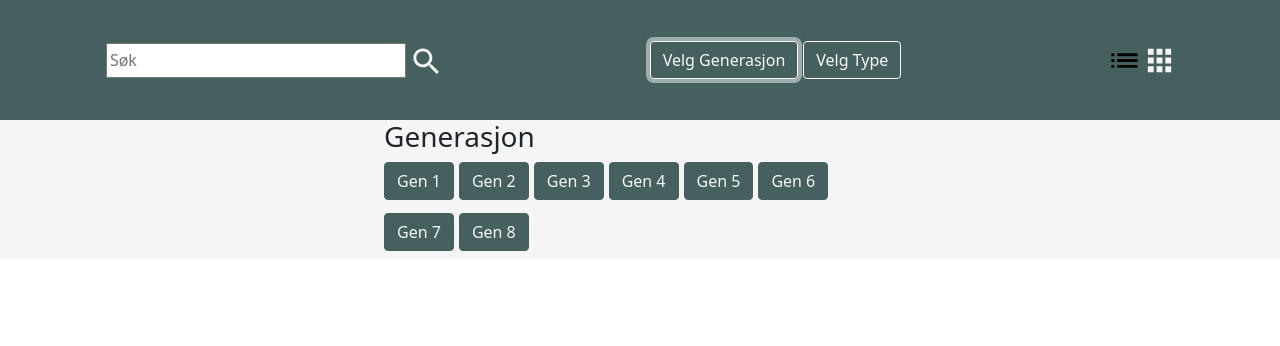
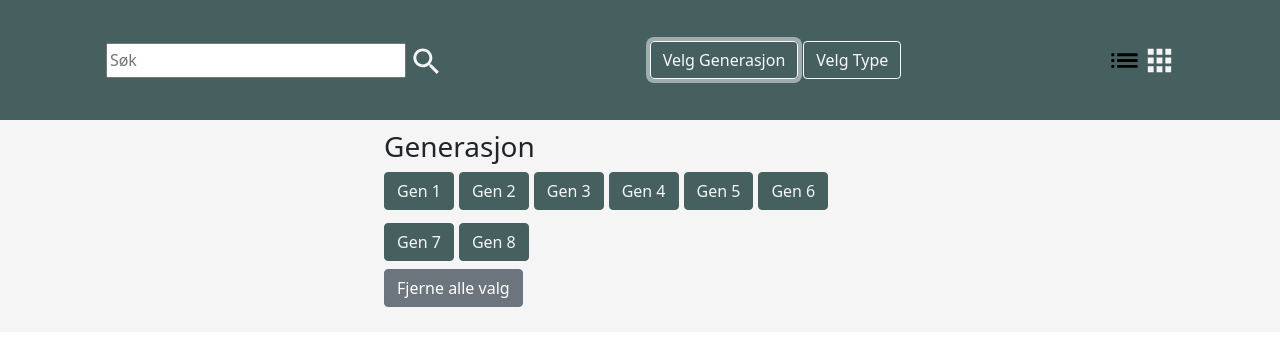
Before and after one commit to Magnusld/PokedexMirror, a React (Create React App) app in the folder frontend/: page / in a window 1280 px wide. Both pictures are taken after a click on the button "Velg Generasjon". Shown: the top 346 px of the page. Built offline with nearby package versions, Linux system fonts and the light colour scheme.

Commit message:
style(#12): Legge til litt css

```diff
--- a/frontend/src/App.tsx
+++ b/frontend/src/App.tsx
@@ -19,8 +19,10 @@ function App() {
               showGenSelection={showGenSelection}
               setShowTypeSelection={setShowTypeSelection}
               showTypeSelection={showTypeSelection}/>
-      {showGenSelection ? <GenOptionsComponent /> : null}
-      {showTypeSelection ? <TypeOptionComponent /> : null}
+      <div className="optionsContainer">
+        {showGenSelection ? <GenOptionsComponent /> : null}
+        {showTypeSelection ? <TypeOptionComponent /> : null}
+      </div>
     </div>
   );
 }
--- a/frontend/src/components/GenOptionsComponent.tsx
+++ b/frontend/src/components/GenOptionsComponent.tsx
@@ -3,7 +3,7 @@ import '../style/App.css';
 import {Button, Form, ToggleButton} from "react-bootstrap";
 import {RootState} from "../redux/store";
 import {useDispatch, useSelector} from "react-redux";
-import {swapSelectedGen} from "../redux/generationSlice";
+import {setAllGensTrue, swapSelectedGen} from "../redux/generationSlice";
 
 export function GenOptionsComponent() {
   const [checked, setChecked] = useState(false)
@@ -29,11 +29,13 @@ export function GenOptionsComponent() {
       <div style={{display: "flex", justifyContent: "center"}}>
         <div className={"filteringOptionsContainer"}>
           <div>
-            <h3 style={{textAlign: "left"}}>Generasjon</h3>
+            <h3 style={{textAlign: "left", marginTop: 10}}>Generasjon</h3>
           </div>
           <div className={"optionsButtonsContainer"} style={{flexGrow: 1}}>
             {showToggleButtons}
           </div>
+          <Button className="clearAllButton" variant="secondary"
+                  onClick={() => dispatch(setAllGensTrue())}>Fjerne alle valg</Button>
         </div>
       </div>
   )
--- a/frontend/src/components/TypeOptionComponent.tsx
+++ b/frontend/src/components/TypeOptionComponent.tsx
@@ -21,7 +21,8 @@ import {ReactComponent as Steel} from "../assets/typeIconsSvg/Pokémon_Steel_Typ
 import {ReactComponent as Water} from "../assets/typeIconsSvg/Pokémon_Water_Type_Icon.svg";
 import {useDispatch, useSelector} from "react-redux";
 import {RootState} from "../redux/store";
-import {swapSelectedType} from "../redux/TypeSlice";
+import {setAllTypesTrue, swapSelectedType} from "../redux/TypeSlice";
+import {setAllGensTrue} from "../redux/generationSlice";
 
 export function TypeOptionComponent() {
   const [checked, setChecked] = useState(false) // Temp variabel
@@ -36,7 +37,7 @@ export function TypeOptionComponent() {
       <div style={{display: "flex", justifyContent: "center"}}>
         <div className={"filteringOptionsContainer"}>
           <div>
-            <h3 style={{textAlign: "left"}}>Type</h3>
+            <h3 style={{textAlign: "left", marginTop: 10}}>Type</h3>
           </div>
           <div className={"optionsButtonsContainer"}>
             <ToggleButton className="mb-2"
@@ -166,6 +167,10 @@ export function TypeOptionComponent() {
                           onClick={() => handleButtonClick(17)}>
               <Water style={{height: 35, width: 35}}/></ToggleButton>
           </div>
+          <div>
+            <Button className="clearAllButton" variant="secondary"
+                    onClick={() => dispatch(setAllTypesTrue())}>Fjerne alle valg</Button>
+          </div>
         </div>
       </div>
   )
--- a/frontend/src/style/App.css
+++ b/frontend/src/style/App.css
@@ -74,6 +74,7 @@
 .filteringOptionsContainer {
   justify-content: left;
   width: 40vw;
+  min-width: 300px;
 }
 
 .mb-2 {
@@ -89,3 +90,14 @@
   background-color: var(--secondary-color) !important;
   color: var(--main-color) !important;
 }
+
+.clearAllButton {
+  float: left;
+  margin-bottom: 25px;
+}
+.optionsContainer {
+  display: flex;
+  flex-direction: row;
+  flex-wrap: wrap;
+  justify-content: center;
+}
```
